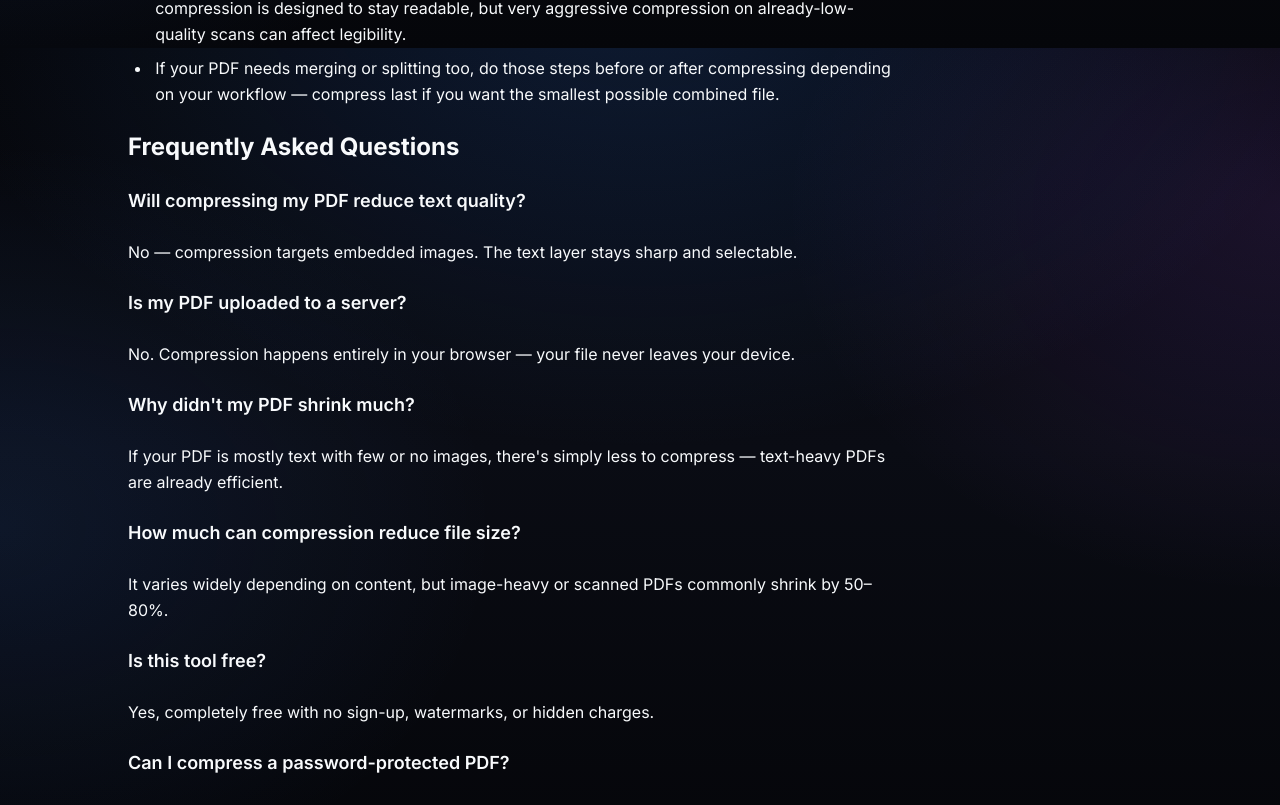
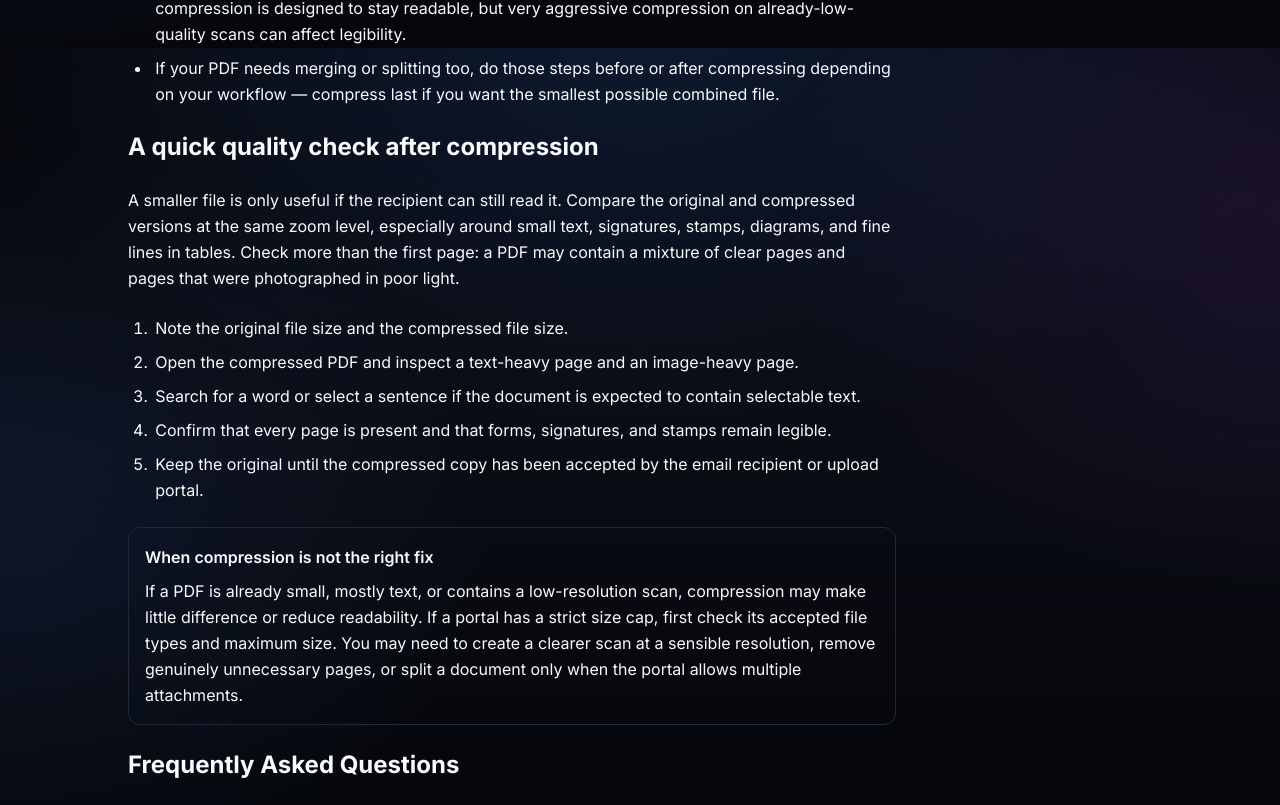
Before and after one commit to surajkumar122024-star/ok01, a Next.js app: page /blog/how-to-compress-pdf-files in a window 1280 px wide. Shown: the part 2352-3157 px from the top of the page. Built offline with nearby package versions, Linux system fonts and the light colour scheme.

Commit message:
Add PDF compression quality checks and realistic limitations

```diff
--- a/src/app/blog/how-to-compress-pdf-files/page.tsx
+++ b/src/app/blog/how-to-compress-pdf-files/page.tsx
@@ -100,6 +100,31 @@ export default function PdfCompressorGuideArticle() {
           <li>If your PDF needs merging or splitting too, do those steps before or after compressing depending on your workflow — compress last if you want the smallest possible combined file.</li>
           </ul>
 
+          <h2 className="text-2xl font-bold mt-8">A quick quality check after compression</h2>
+          <p>
+            A smaller file is only useful if the recipient can still read it. Compare the original
+            and compressed versions at the same zoom level, especially around small text, signatures,
+            stamps, diagrams, and fine lines in tables. Check more than the first page: a PDF may
+            contain a mixture of clear pages and pages that were photographed in poor light.
+          </p>
+          <ol className="list-decimal pl-6 space-y-2">
+            <li>Note the original file size and the compressed file size.</li>
+            <li>Open the compressed PDF and inspect a text-heavy page and an image-heavy page.</li>
+            <li>Search for a word or select a sentence if the document is expected to contain selectable text.</li>
+            <li>Confirm that every page is present and that forms, signatures, and stamps remain legible.</li>
+            <li>Keep the original until the compressed copy has been accepted by the email recipient or upload portal.</li>
+          </ol>
+          <div className="rounded-xl border p-4 space-y-2">
+            <h3 className="font-semibold">When compression is not the right fix</h3>
+            <p>
+              If a PDF is already small, mostly text, or contains a low-resolution scan, compression
+              may make little difference or reduce readability. If a portal has a strict size cap,
+              first check its accepted file types and maximum size. You may need to create a clearer
+              scan at a sensible resolution, remove genuinely unnecessary pages, or split a document
+              only when the portal allows multiple attachments.
+            </p>
+          </div>
+
           <h2 id="faq" className="text-2xl font-bold mt-8">Frequently Asked Questions</h2>
           <h3 className="text-lg font-semibold mt-4">Will compressing my PDF reduce text quality?</h3>
           <p>No — compression targets embedded images. The text layer stays sharp and selectable.</p>
```
